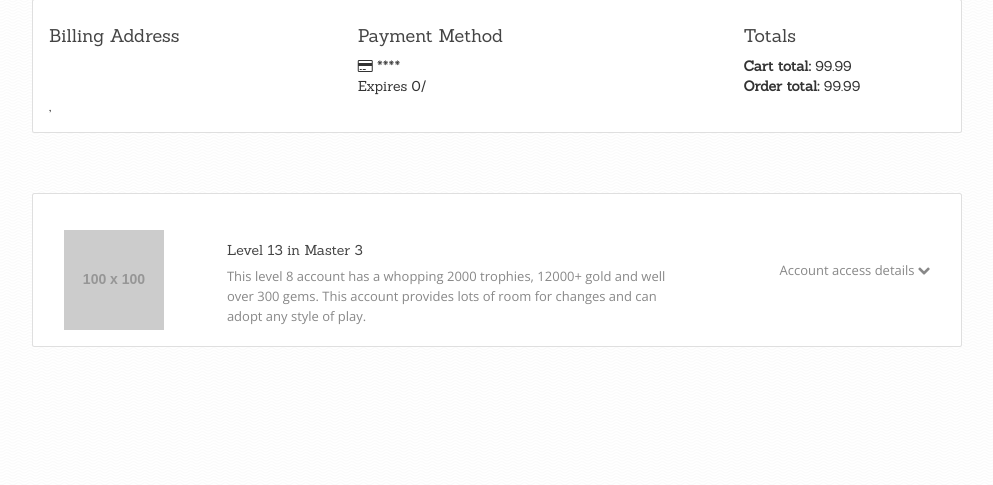
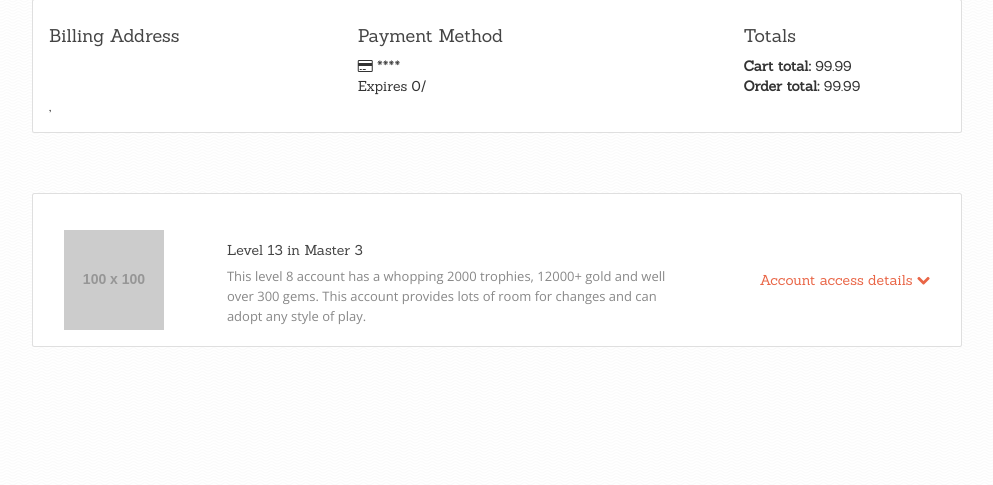
Before and after one commit to TomFinet/Royale-Accounts, a Django app: template source/orders/templates/orders/order_detail.html in a window 1280 px wide. Shown: the part 307-792 px from the top of the page, without its empty margins (143-1136 px from the left). Run offline with Django 3.2, Linux system fonts and the light colour scheme; the template is opened without the code that fills it: values that come from a table or form of the project are taken from there, others are empty; data comes from the database, SQL or seed files in the repository; grey boxes labelled with a size stand in for pictures from a placeholder-image service; some libraries are stand-ins or nearby versions.

Commit message:
Modified order detail template design

```diff
--- a/source/orders/templates/orders/order_detail.html
+++ b/source/orders/templates/orders/order_detail.html
@@ -114,7 +114,7 @@
 			    								<p class="card-text pull-left">{{ account.description }}</p>
 			    							</td>
 			    							<td class="col-md-3">
-			    								<p class="pull-right">Account access details <i class="fa fa-chevron-down"></i></p>
+			    								<a style="color:#e96546;" class="pull-right">Account access details <i class="fa fa-chevron-down"></i></a>
 			    							</td>
 
 			    							<div class="space20"></div>
```
